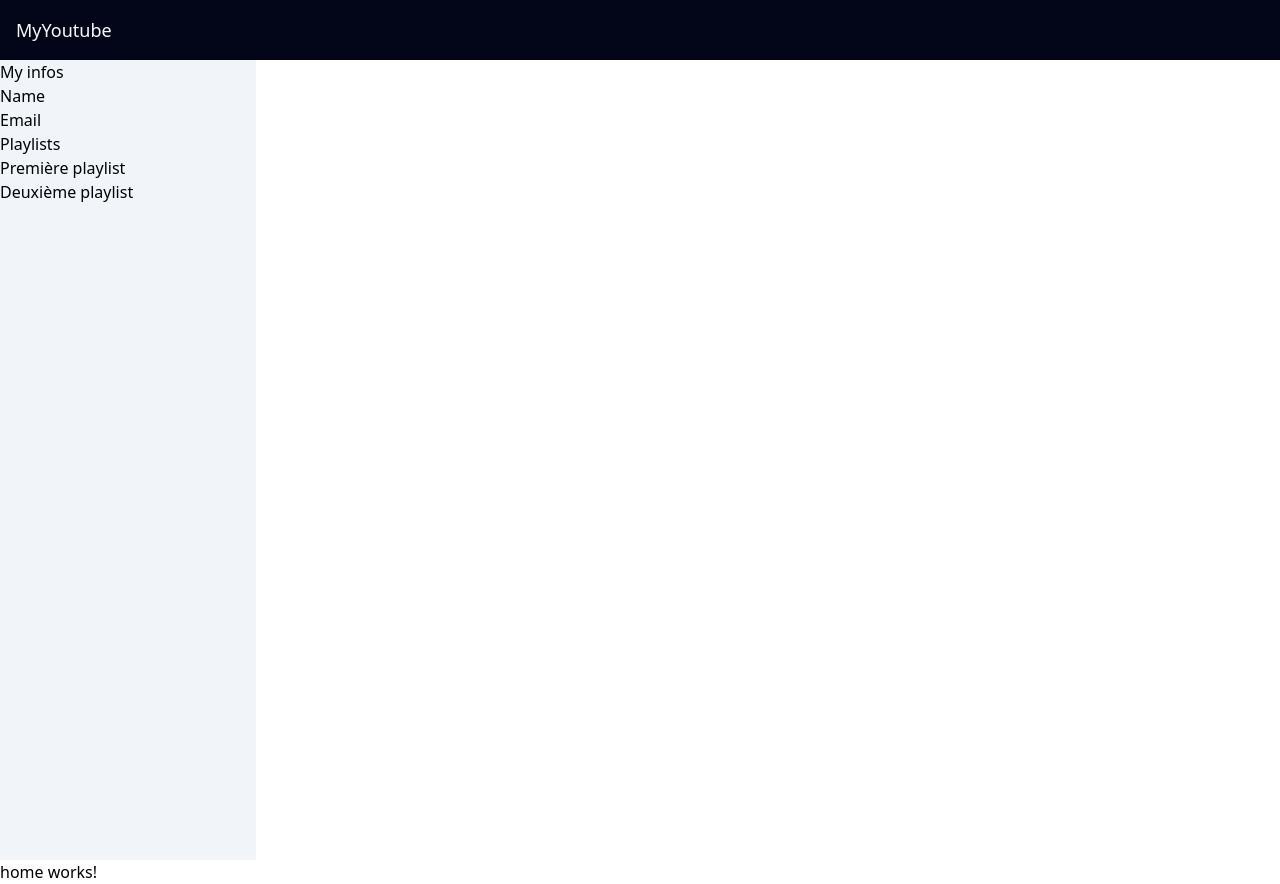
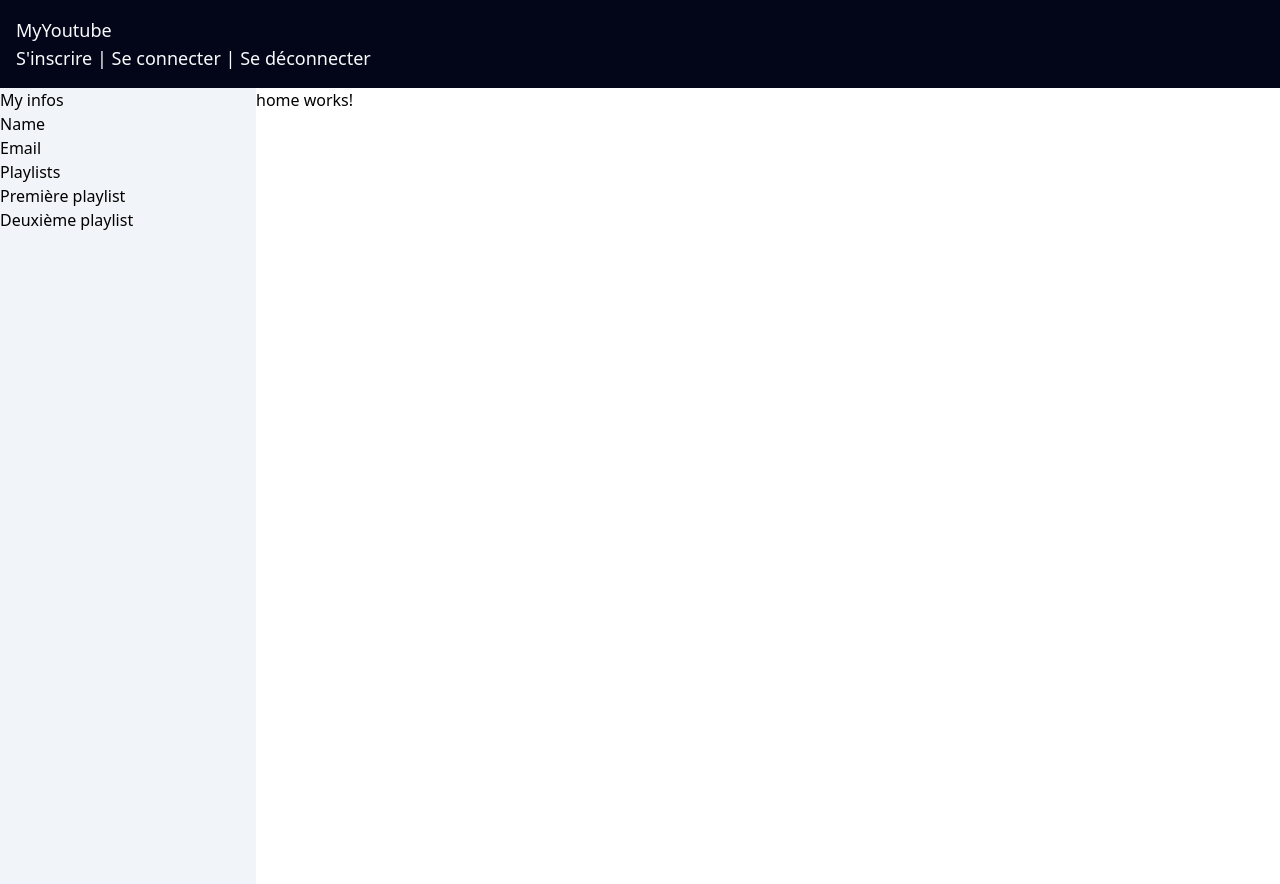
Before and after one commit to floraprvt/youtube-clone, an Angular app: page / in a window 1280 px wide. After the commit the page ends 800 px from the top, so only its background shows below. Built offline with nearby package versions, Linux system fonts and the light colour scheme.

Commit message:
feat(general): add login + register + logout in pages

```diff
--- a/src/app/app.routes.ts
+++ b/src/app/app.routes.ts
@@ -1,6 +1,10 @@
 import { Routes } from '@angular/router';
 import { Home } from './pages/home/home';
+import { Login } from './pages/login/login';
+import { Register } from './pages/register/register';
 
 export const routes: Routes = [
-    { path: '', component: Home }
+    { path: '', component: Home },
+    { path: 'connexion', component: Login },
+    { path: 'inscription', component: Register }
 ];
--- a/src/app/components/navbar/navbar.html
+++ b/src/app/components/navbar/navbar.html
@@ -1,3 +1,6 @@
-<nav class="p-4 bg-slate-950 text-gray-50 text-lg font-medium">
+<nav class="p-4 bg-slate-950 text-gray-50 text-lg font-medium w-screen">
     <h1>MyYoutube</h1>
+    <a routerLink="/inscription">S'inscrire | </a>
+    <a routerLink="/connexion">Se connecter | </a>
+    <button (click)="onLogout()">Se déconnecter</button>
 </nav>
--- a/src/app/components/navbar/navbar.ts
+++ b/src/app/components/navbar/navbar.ts
@@ -1,11 +1,15 @@
 import { Component } from '@angular/core';
+import { RouterLink } from "@angular/router";
 
 @Component({
   selector: 'app-navbar',
-  imports: [],
+  imports: [RouterLink],
   templateUrl: './navbar.html',
   styleUrl: './navbar.css',
 })
 export class Navbar {
 
+  onLogout() {
+    console.log('logout');
+  }
 }
--- a/src/app/components/sidebar/sidebar.html
+++ b/src/app/components/sidebar/sidebar.html
@@ -1,4 +1,4 @@
-<aside class="min-h-screen w-3xs bg-slate-100">
+<aside class="min-h-screen w-3xs bg-slate-100 fixed">
     <section>
         <h2>My infos</h2>
         <p>Name</p>
--- a/src/styles.css
+++ b/src/styles.css
@@ -1,3 +1,16 @@
 /* You can add global styles to this file, and also import other style files */
 
 @import "tailwindcss";
+
+app-root {
+    display: flex;
+    flex-wrap: wrap;
+}
+
+router-outlet ~ * {
+    padding-left: 16rem;
+}
+
+button {
+    cursor: pointer;
+}
```
